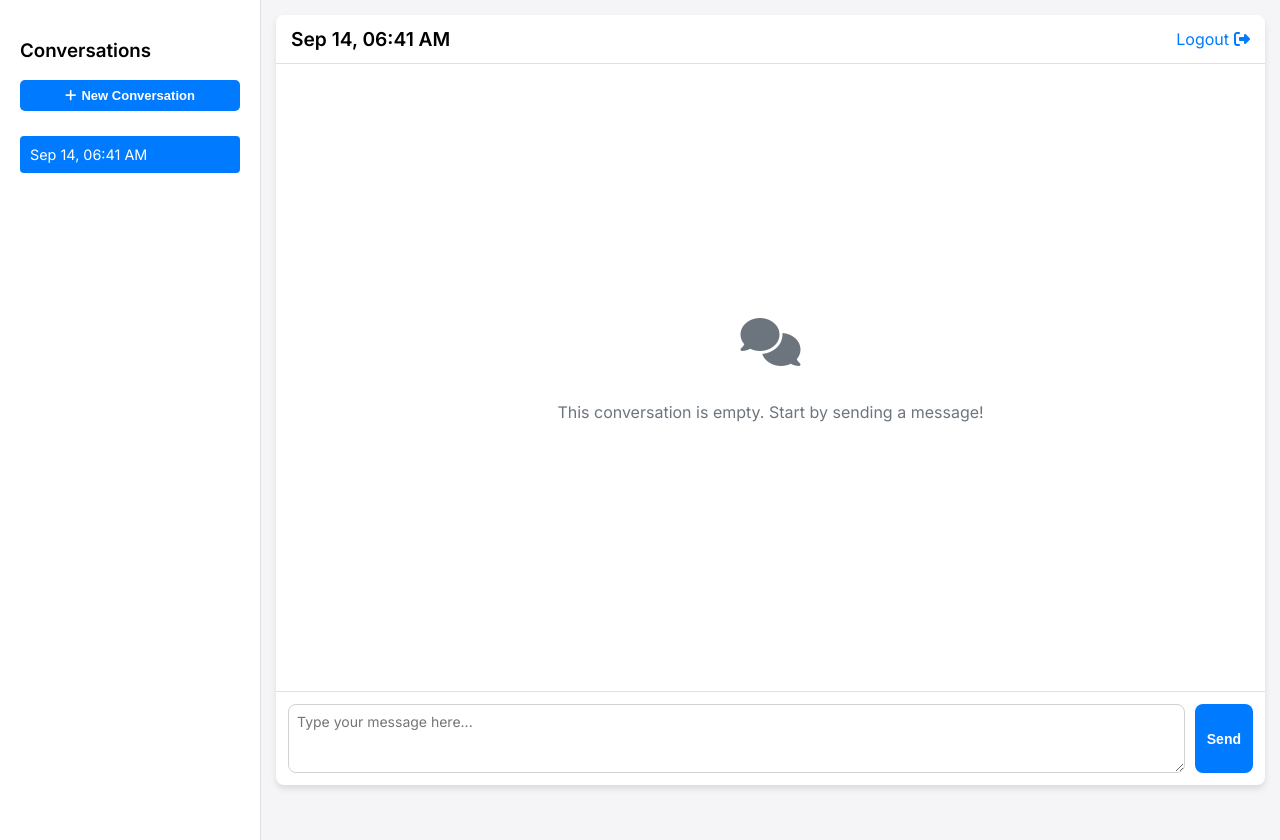
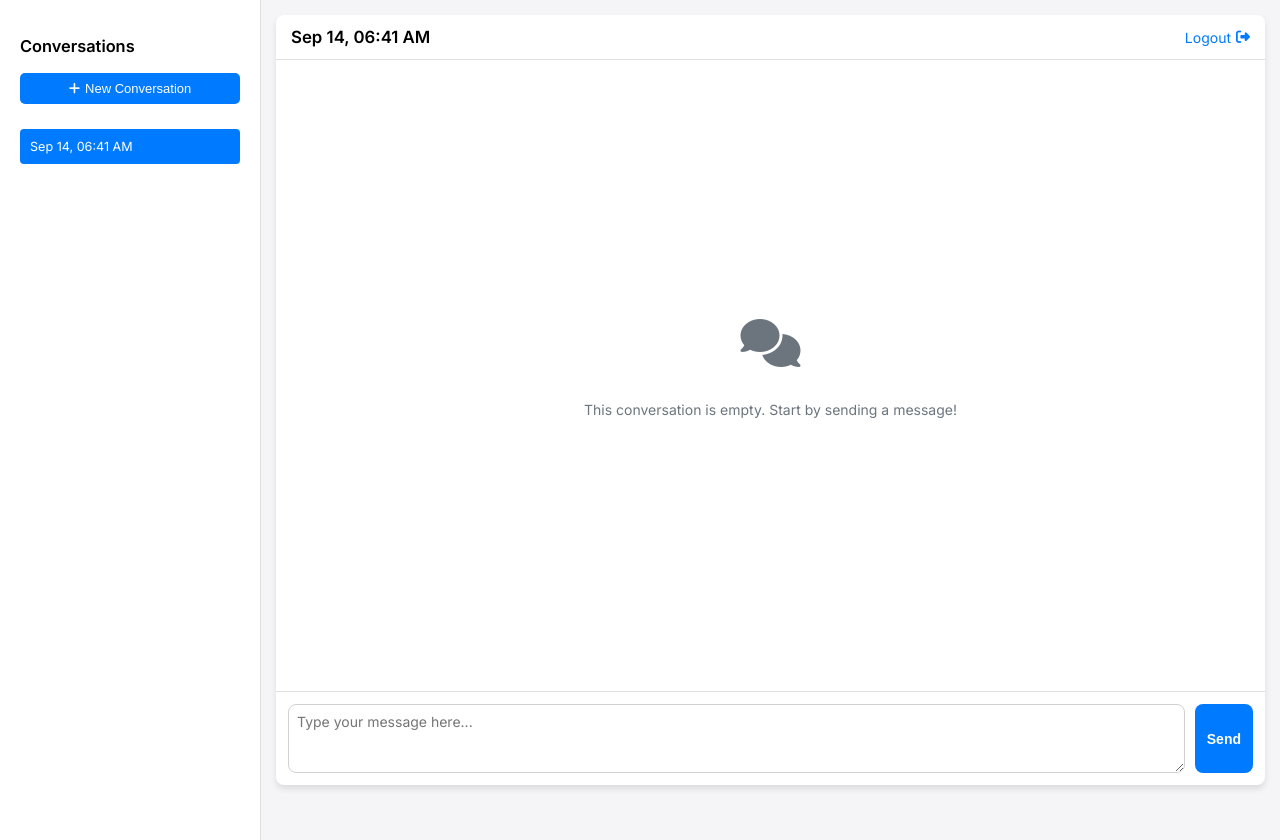
Before and after one commit to pacerclub/claude-assistant, a Flask app: page / in a window 1280 px wide. Run offline with Flask 3, Linux system fonts and the light colour scheme; the visitor is signed in with stand-in values (Sample User, id 1); data comes from the database, SQL or seed files in the repository; data that the repository does not hold is empty; parts of the project's set-up code (start-up, migrations or seed data) failed here and were passed over; some libraries are stand-ins or nearby versions.

Commit message:
fix: Changed the font size smaller

```diff
--- a/templates/index.html
+++ b/templates/index.html
@@ -36,6 +36,7 @@
         height: 100vh;
         display: flex;
         overflow: hidden;
+        font-size: 14px;
       }
 
       .sidebar {
@@ -173,7 +174,6 @@
         border-radius: 5px;
         cursor: pointer;
         font-size: 13px;
-        font-weight: 600;
         margin-bottom: 15px;
         display: flex;
         align-items: center;
@@ -352,7 +352,7 @@
 
       .markdown-content code {
         font-family: "Fira Code", "Roboto Mono", "Consolas", monospace;
-        font-size: 14px;
+        font-size: 12px;
         line-height: 1.5;
       }
 
```
